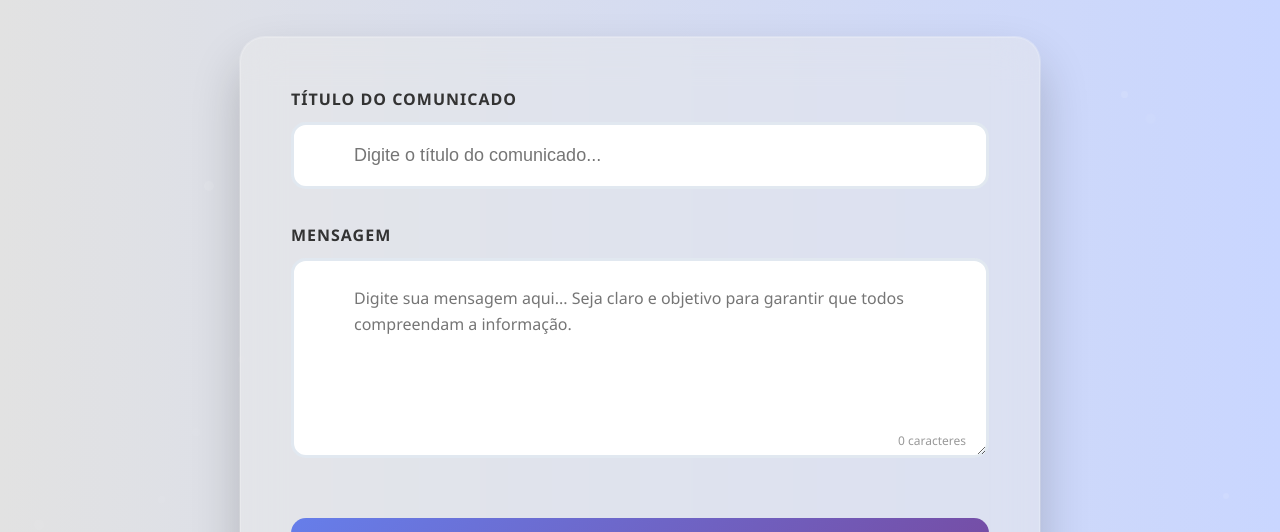
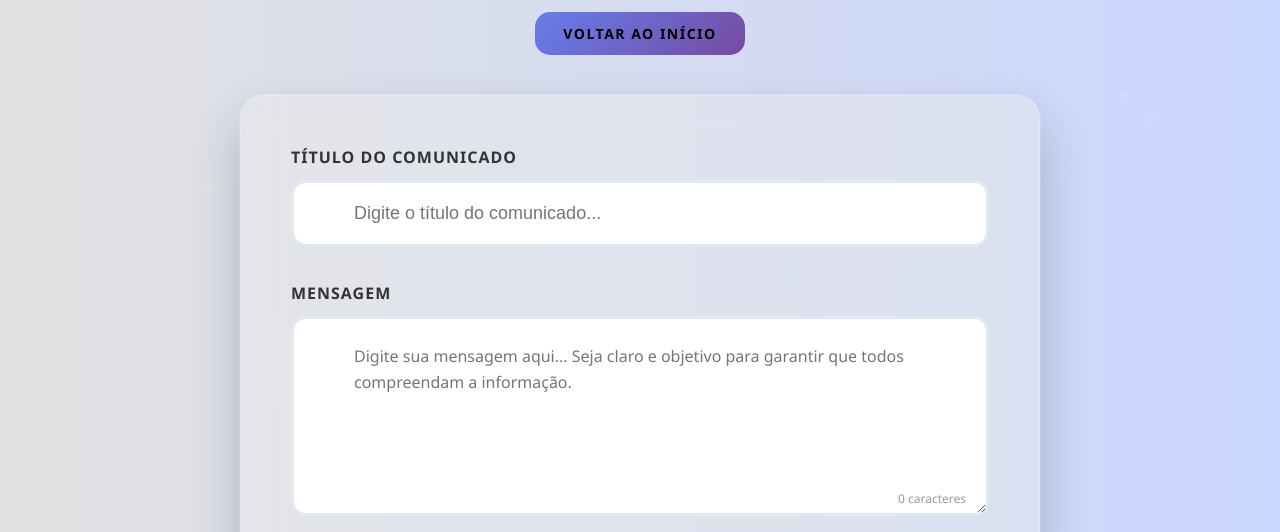
Before and after one commit to xLeoBluex/receiver, a website with bundled scripts: page public/sender/sender.html in a window 1280 px wide. Shown: the part 131-663 px from the top of the page. Built offline with nearby package versions, Linux system fonts and the light colour scheme.

Commit message:
add btn receiver

```diff
--- a/public/css/receiver.css
+++ b/public/css/receiver.css
@@ -561,7 +561,7 @@ body {
 
 .btn-sender:hover {
   background: linear-gradient(135deg, #667eea, #764ba2);
-  color: white;
+  color: black;
   transform: translateY(-3px);
   box-shadow: 0 10px 25px rgba(102, 126, 234, 0.4);
 }
--- a/public/sender/css/sender.css
+++ b/public/sender/css/sender.css
@@ -418,3 +418,58 @@
       transform: translateY(0);
     }
   }
+  /* Botão de navegação (voltar ao index) */
+.btn-sender {
+  display: inline-flex;
+  align-items: center;
+  gap: 8px;
+  margin-top: 15px;
+  padding: 12px 28px;
+  border: none;
+  border-radius: 15px;
+  background: linear-gradient(135deg, #667eea, #764ba2);
+  color: rgb(0, 0, 0);
+  font-size: 14px;
+  font-weight: 700;
+  text-decoration: none;
+  cursor: pointer;
+  position: relative;
+  overflow: hidden;
+  text-transform: uppercase;
+  letter-spacing: 1.5px;
+  transition: all 0.4s cubic-bezier(0.4, 0, 0.2, 1);
+}
+
+.btn-sender::before {
+  content: '';
+  position: absolute;
+  top: 0;
+  left: -100%;
+  width: 100%;
+  height: 100%;
+  background: linear-gradient(90deg, transparent, rgba(255, 255, 255, 0.3), transparent);
+  transition: left 0.6s ease;
+}
+
+.btn-sender:hover {
+  transform: translateY(-5px);
+  box-shadow:
+    0 20px 40px rgba(102, 126, 234, 0.4),
+    0 0 20px rgba(118, 75, 162, 0.3);
+}
+
+.btn-sender:hover::before {
+  left: 100%;
+}
+
+.btn-sender:active {
+  transform: translateY(-2px);
+}
+
+@media (max-width: 480px) {
+  .btn-sender {
+    width: 100%;
+    justify-content: center;
+    padding: 14px 20px;
+  }
+}
--- a/public/sender/sender.html
+++ b/public/sender/sender.html
@@ -15,6 +15,7 @@
     <div class="header">
       <h1>Enviar Comunicado</h1>
       <p class="subtitle">Compartilhe informações importantes com sua equipe</p>
+      <a href="../index.html" class="btn-sender">Voltar ao Início</a>
     </div>
 
     <!-- Card do formulário -->
```
